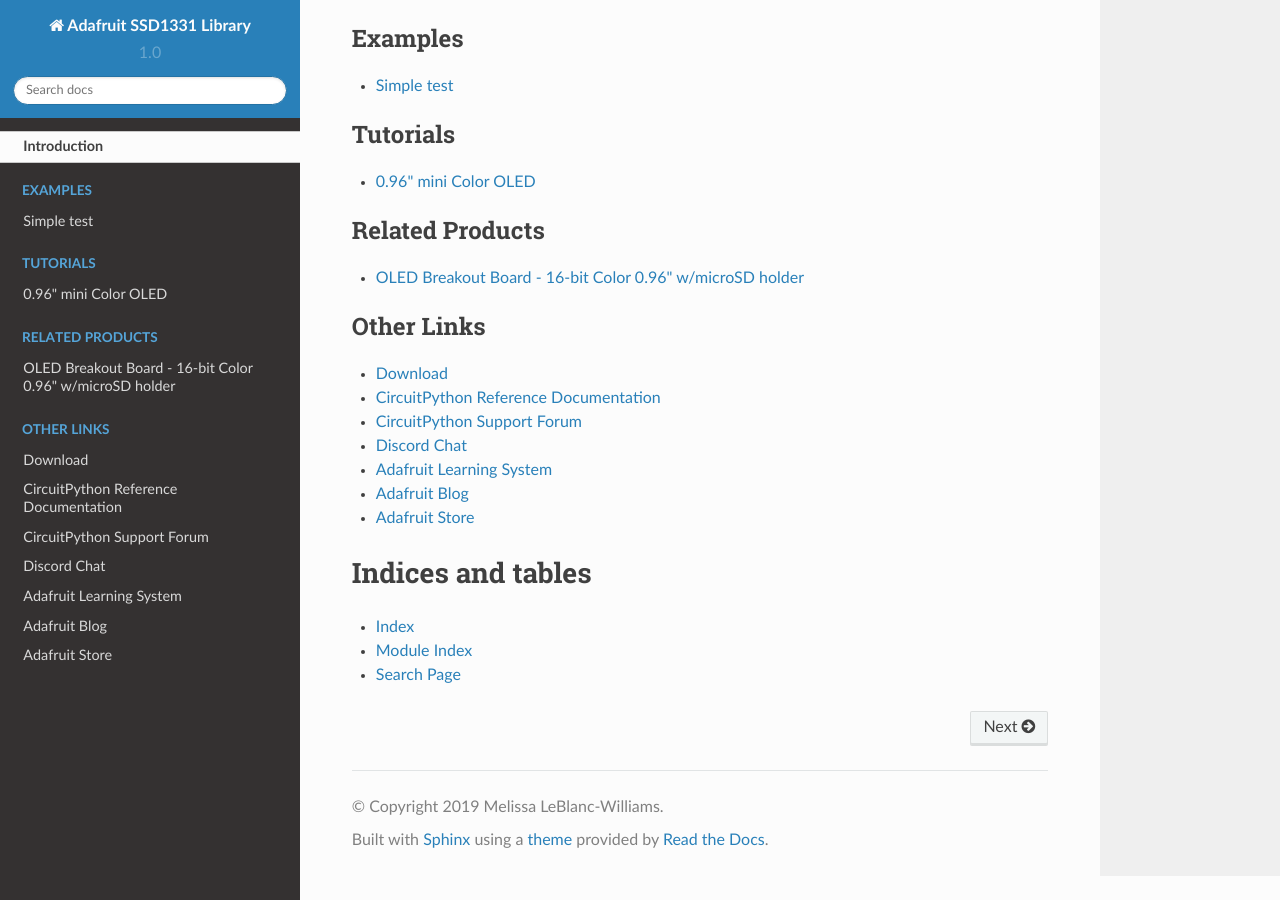
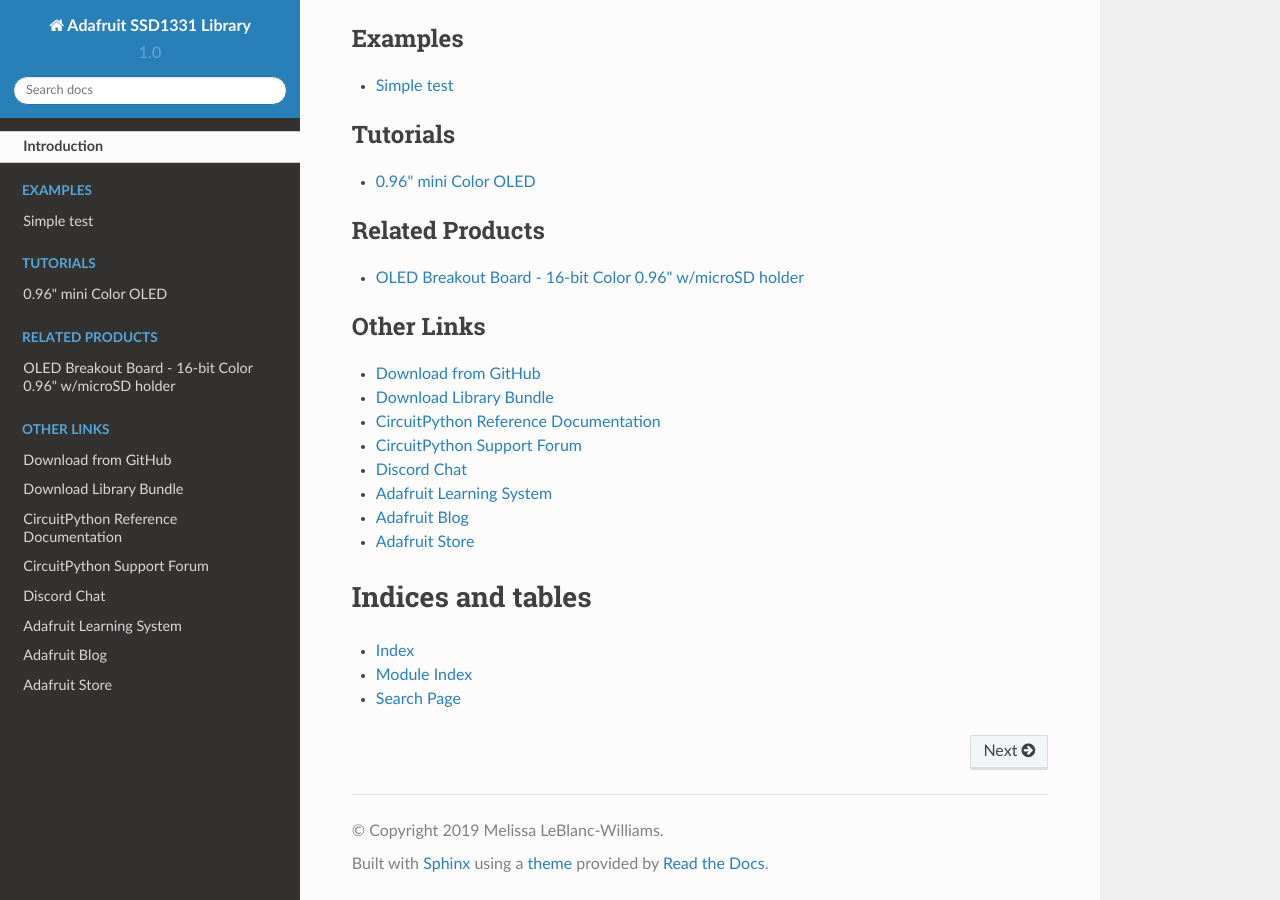
Before and after one commit to adafruit/Adafruit_CircuitPython_SSD1331, a Sphinx documentation site: the page built from docs/index.rst, in a window 1280 px wide and 900 px high, scrolled down 1656 px. Built offline with Sphinx 7.4.7 and the Read the Docs theme 2.0.0, drawn with Linux system fonts in a browser that asks for light colours.

Commit message:
Added cp.org link to index.rst

```diff
--- a/docs/index.rst
+++ b/docs/index.rst
@@ -33,7 +33,8 @@
 .. toctree::
     :caption: Other Links
 
-    Download <https://github.com/adafruit/Adafruit_CircuitPython_SSD1331/releases/latest>
+    Download from GitHub <https://github.com/adafruit/Adafruit_CircuitPython_SSD1331/releases/latest>
+    Download Library Bundle <https://circuitpython.org/libraries>
     CircuitPython Reference Documentation <https://docs.circuitpython.org>
     CircuitPython Support Forum <https://forums.adafruit.com/viewforum.php?f=60>
     Discord Chat <https://adafru.it/discord>
```
